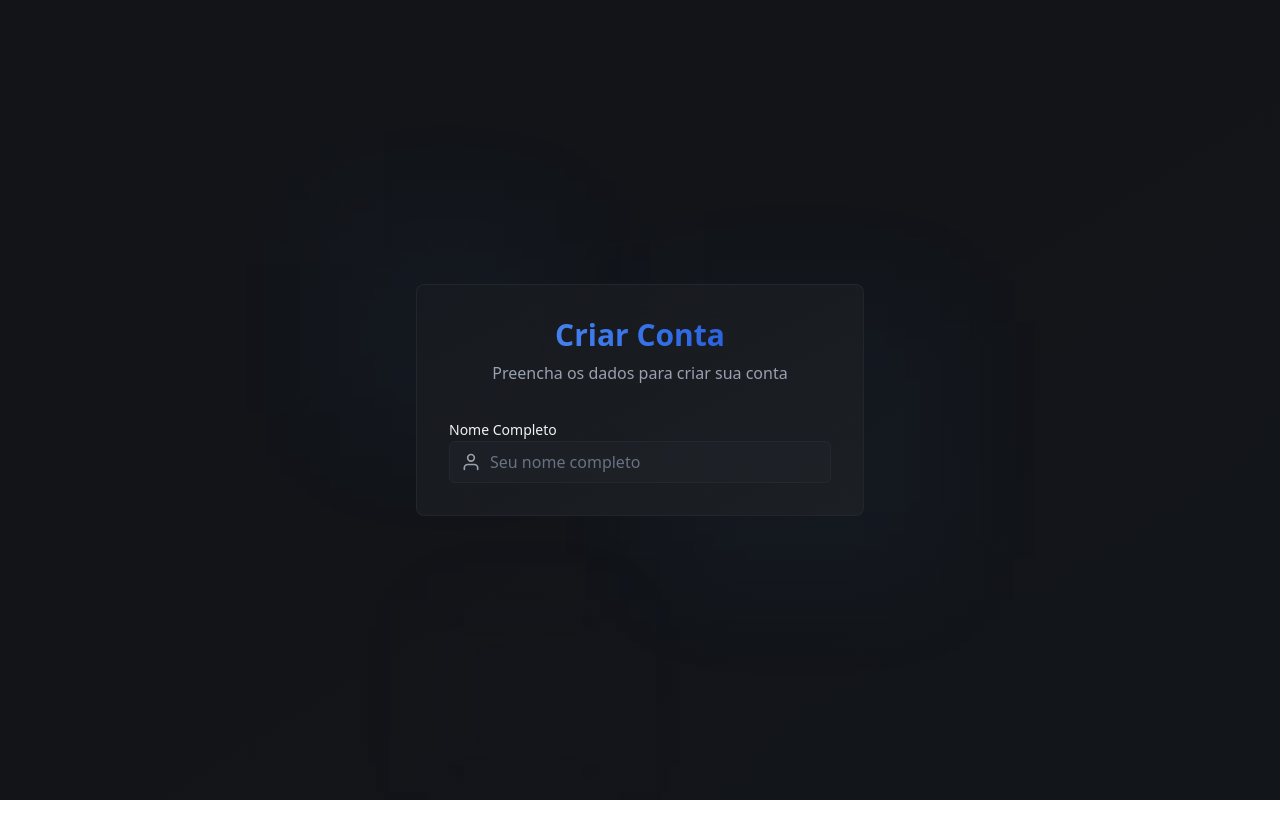
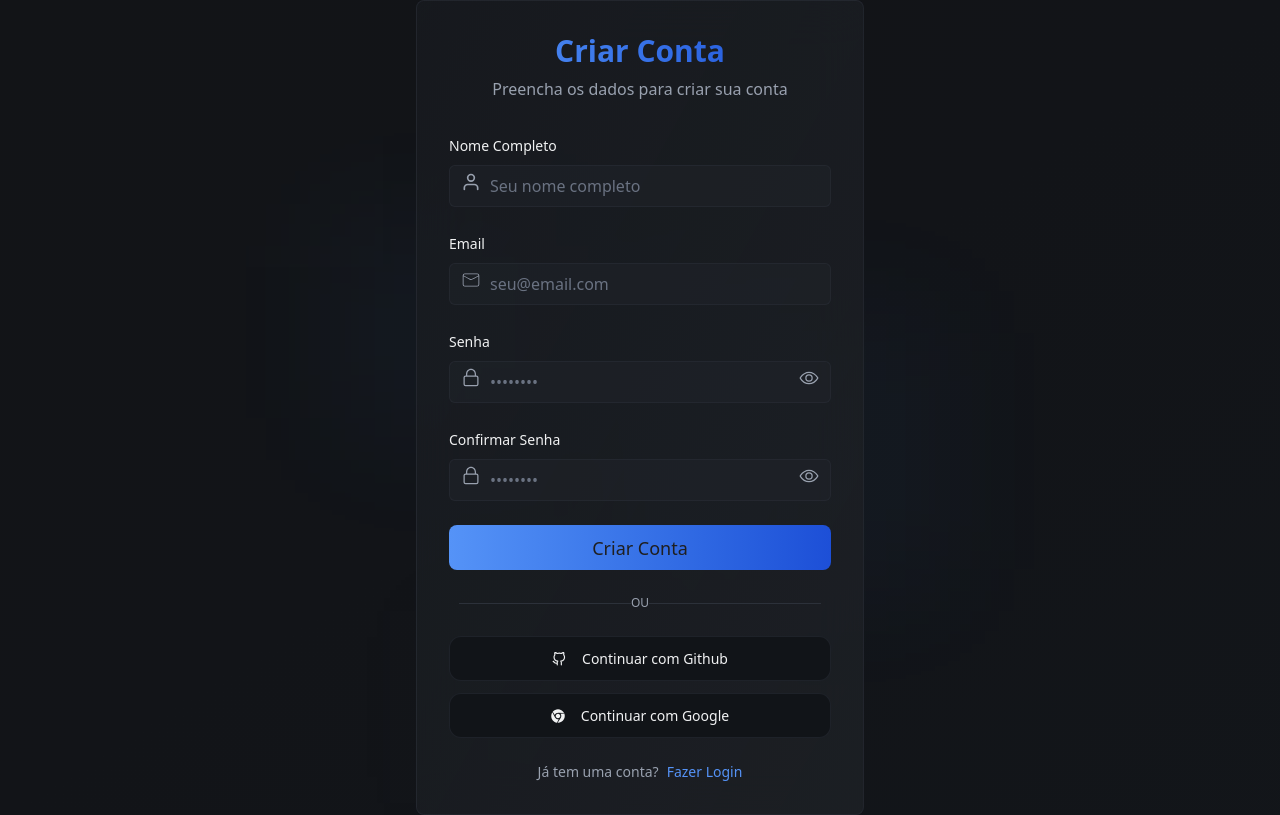
Before and after one commit to fbmcarmo/e-commerce, a Next.js app: page /register in a window 1280 px wide. Built offline with nearby package versions, Linux system fonts and the light colour scheme.

Commit message:
CustomButton

```diff
--- /dev/null
+++ b/src/components/CustomButton/index.tsx
@@ -0,0 +1,38 @@
+type CustomButtonProps = {
+    variant?: "primary" | "outline",
+    type?: "button" | "submit" | "reset",
+    className?: string,
+    children: React.ReactNode
+};
+
+export default function CustomButton({
+    variant = "primary",
+    type = "button",
+    className,
+    children,
+}: CustomButtonProps){
+
+    function getStyles(){
+        switch(variant){
+            case "primary":
+                return `bg-gradient-to-r from-[#5593f7] to-[#1d4fd7] hover:shadow-xl
+                        hover:shadow-[#4896ff26] transition-all duration-300 ease-in-out
+                        cursor-pointer text-[#1f1f1f]`
+            case "outline":
+                return `border border-[#2c313a]/50 rounded-xl
+                        bg-[#111418] h-[45px] text-[#F1F2F3] flex items-center
+                        justify-center gap-4 transition-all duration-300 ease-in-out cursor-pointer`
+            default:
+                return ""
+        }
+    }
+
+    return (
+        <button
+            type={type}
+            className={`w-full rounded-lg text-lg font-medium ${getStyles()} ${className}`}
+        >
+            {children}
+        </button>
+    )
+}
--- a/src/components/CustomInput/index.tsx
+++ b/src/components/CustomInput/index.tsx
@@ -37,6 +37,7 @@ export default function CustomInput({ label, icon, type, placeholder, required }
                 placeholder={placeholder}
                 required={required}
                 className={`
+                    ${label && "mt-2"}
                     ${
                         icon && type === "password" && "px-10" ||
                         icon && type !== "password" && "pl-10" ||
@@ -45,7 +46,8 @@ export default function CustomInput({ label, icon, type, placeholder, required }
                     }
                     bg-[#21252b80] border border-[#2c313a]/50
                     focus:border-[#5593f7] outline-none rounded-md py-2 w-full
-                placeholder:text-gray-500 text-[#F1F2F3]`}
+                    placeholder:text-gray-500 text-[#F1F2F3]
+                `}
             />
             {type === "password" && (
                 <div
--- a/src/components/RegisterForm/index.tsx
+++ b/src/components/RegisterForm/index.tsx
@@ -1,5 +1,10 @@
-import { FiUser } from "react-icons/fi";
+import { FiGithub, FiUser } from "react-icons/fi";
 import CustomInput from "../CustomInput";
+import { CiMail } from "react-icons/ci";
+import { GoLock } from "react-icons/go";
+import CustomButton from "../CustomButton";
+import { FaChrome } from "react-icons/fa";
+import Link from "next/link";
 
 export default function RegisterForm(){
     return (
@@ -26,6 +31,66 @@ export default function RegisterForm(){
                         icon={<FiUser />}
                         required={true}
                     />
+                    <CustomInput
+                        label="Email"
+                        type="email"
+                        placeholder="seu@email.com"
+                        icon={<CiMail />}
+                        required={true}
+                    />
+                    <CustomInput
+                        label="Senha"
+                        type="password"
+                        placeholder="••••••••"
+                        icon={<GoLock />}
+                        required={true}
+                    />
+                    <CustomInput
+                        label="Confirmar Senha"
+                        type="password"
+                        placeholder="••••••••"
+                        icon={<GoLock />}
+                        required={true}
+                    />
+                    <CustomButton
+                        type="submit"
+                        variant="primary"
+                        className="h-[45px]"
+                    >
+                        Criar Conta
+                    </CustomButton>
+                    <div className="w-full flex items-center justify-center">
+                        <div className="w-[45%] h-[1px] bg-[#2c313a]"></div>
+                        <p className="text-[12px] text-gray-400">OU</p>
+                        <div className="w-[45%] h-[1px] bg-[#2c313a]"></div>
+                    </div>
+
+                    <div className="space-y-3">
+                        <CustomButton
+                            variant="outline"
+                            className="text-sm hover:bg-[#F9AF32]"
+                        >
+                            <FiGithub />
+                            Continuar com Github
+                        </CustomButton>
+                        <CustomButton
+                            variant="outline"
+                            className="text-sm hover:bg-[#4487F4]"
+                        >
+                            <FaChrome />
+                            Continuar com Google
+                        </CustomButton>
+                    </div>
+                    <div className="text-center mt-6 flex items-center justify-center gap-2">
+                        <p className="text-sm text-gray-400">Já tem uma conta?</p>
+                        <Link
+                            href="/"
+                            className="text-sm text-[#5593f7] hover:text-[#5593f7]/80
+                             transition-colors"
+                        >
+                            Fazer Login
+                        </Link>
+                    </div>
                 </form>
             </div>
          </div>
```
Lines whose indentation alone changed are shown as unchanged.
